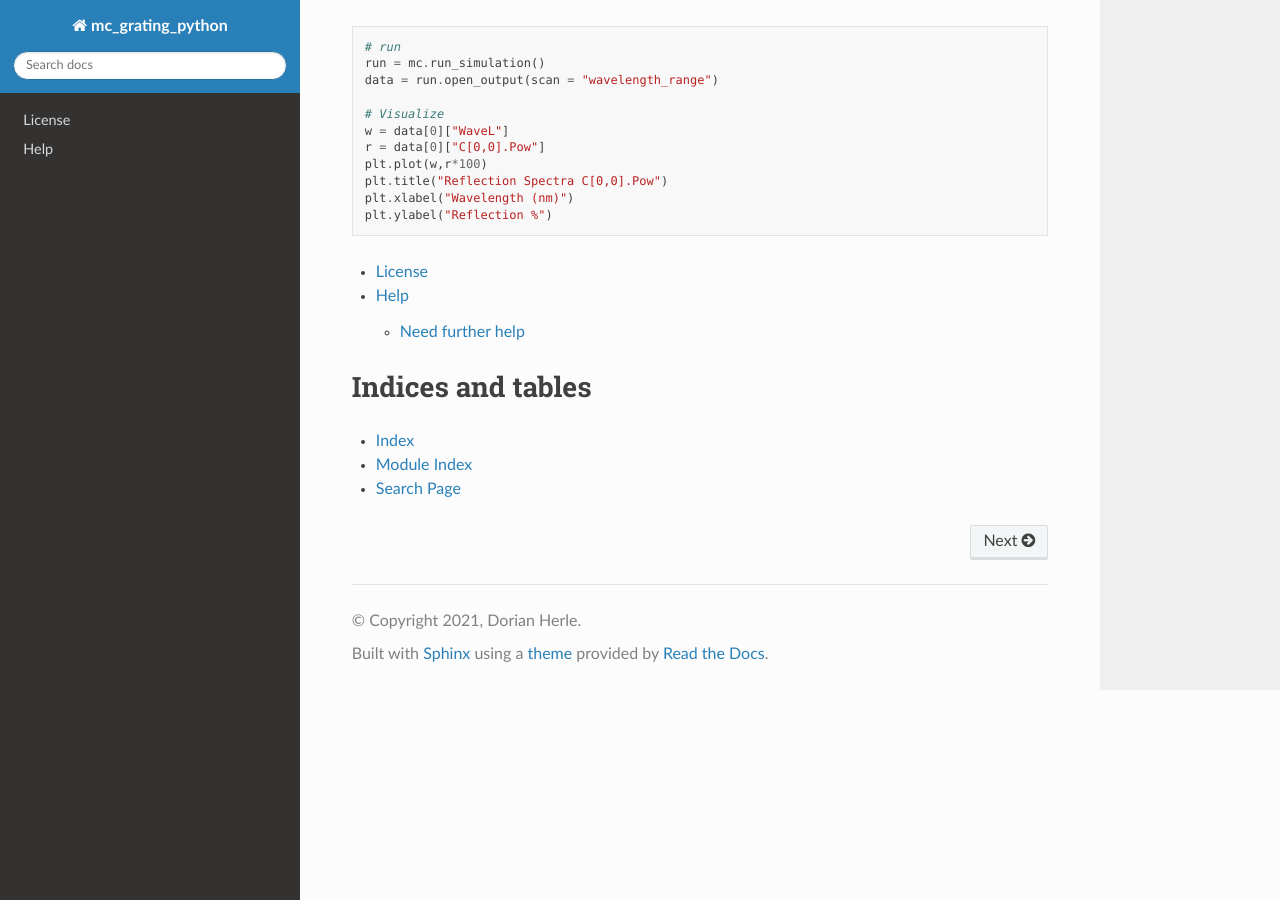
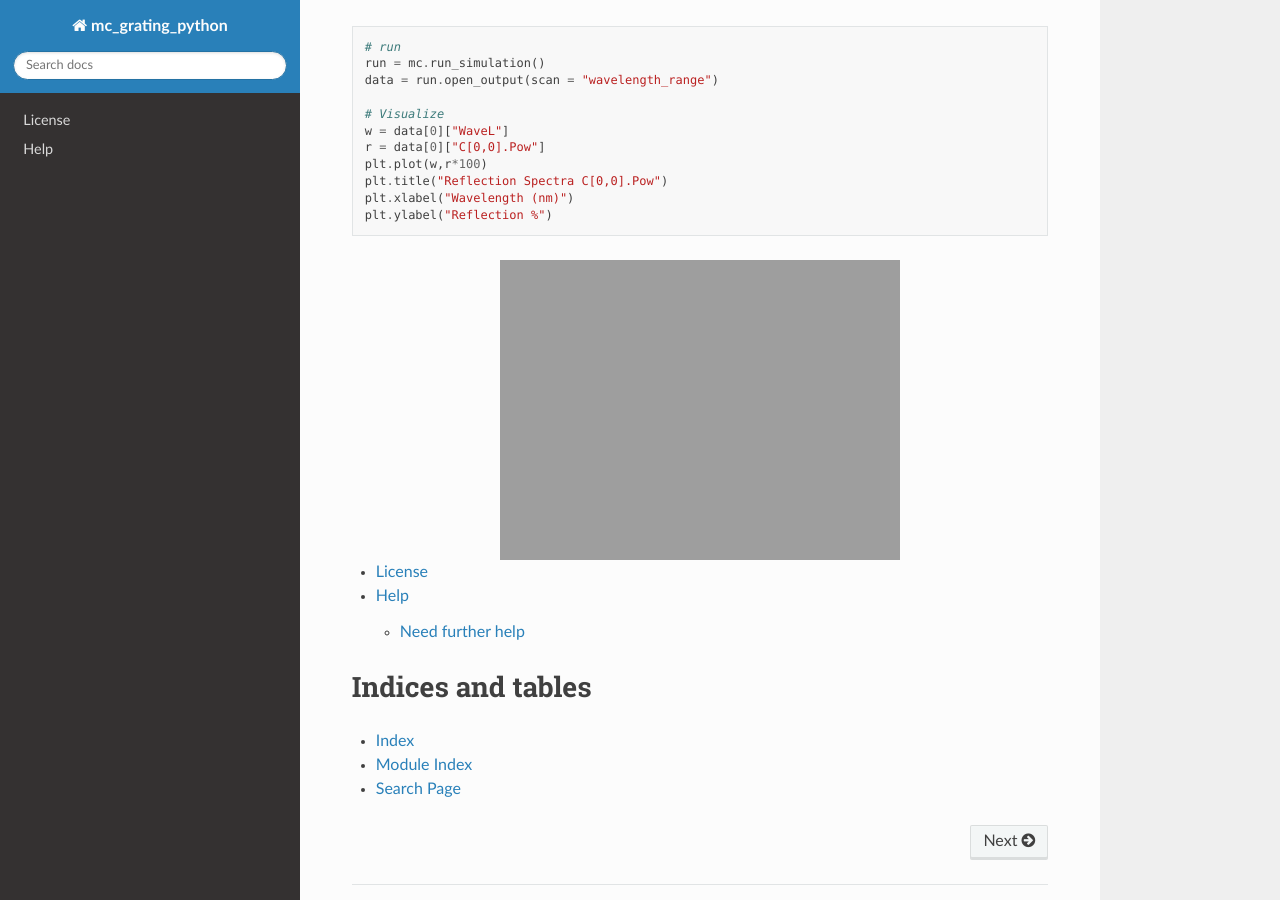
Before and after one commit to dorianherle/MC_Grating_Python, a Sphinx documentation site: the page built from docs/source/index.rst, in a window 1280 px wide and 900 px high, scrolled down 1586 px. Built offline with Sphinx 7.4.7 and the Read the Docs theme 2.0.0, drawn with Linux system fonts in a browser that asks for light colours.

Commit message:
samlle update docs

```diff
--- a/docs/source/index.rst
+++ b/docs/source/index.rst
@@ -83,6 +83,11 @@ Finnaly, let's retrieve and visualize the result
    plt.xlabel("Wavelength (nm)")
    plt.ylabel("Reflection %")
 
+
+.. image:: _static/reflection_spectra_nanostructure.*
+   :align: center
+
+
 .. toctree::
    :maxdepth: 3
 
```
